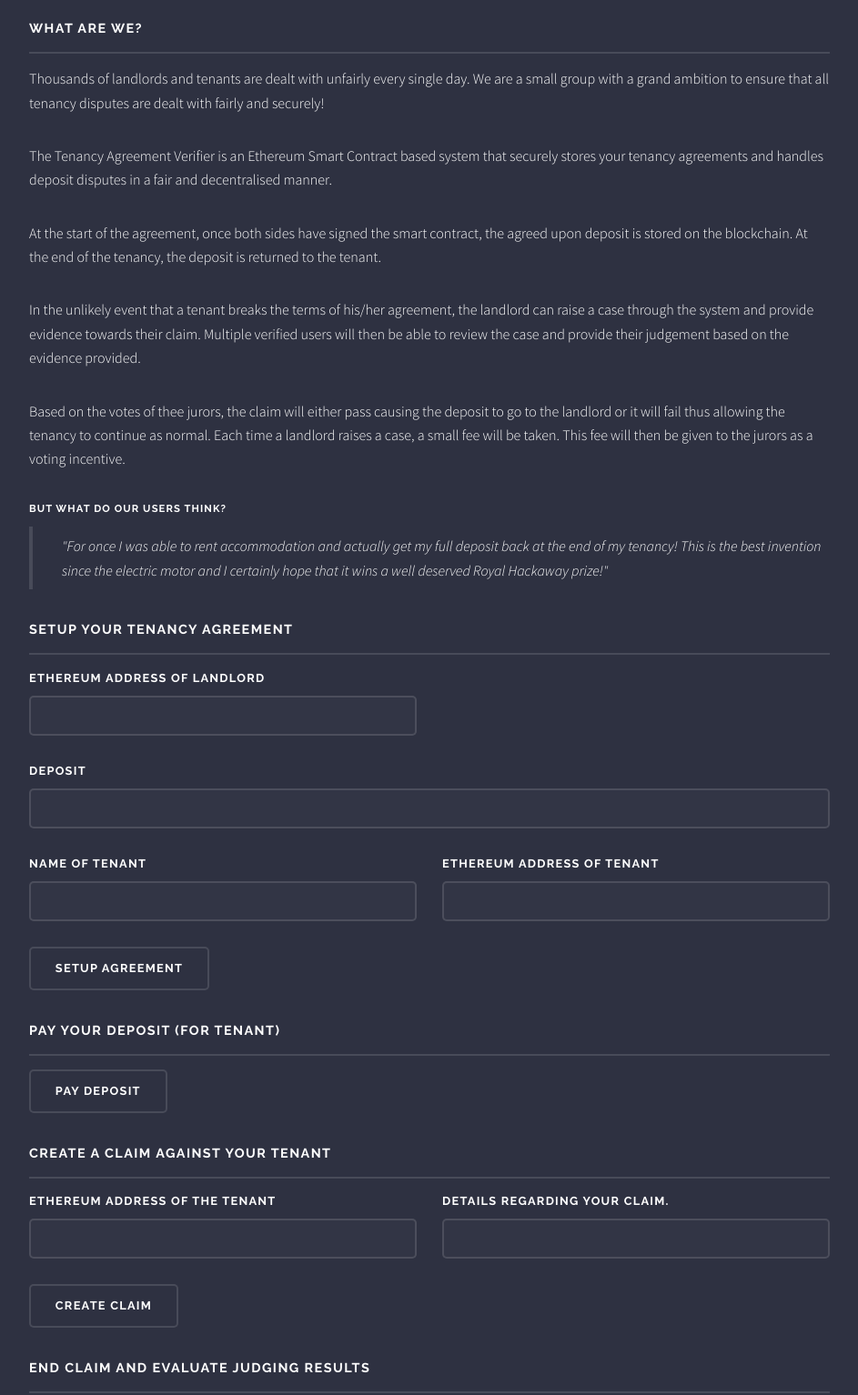
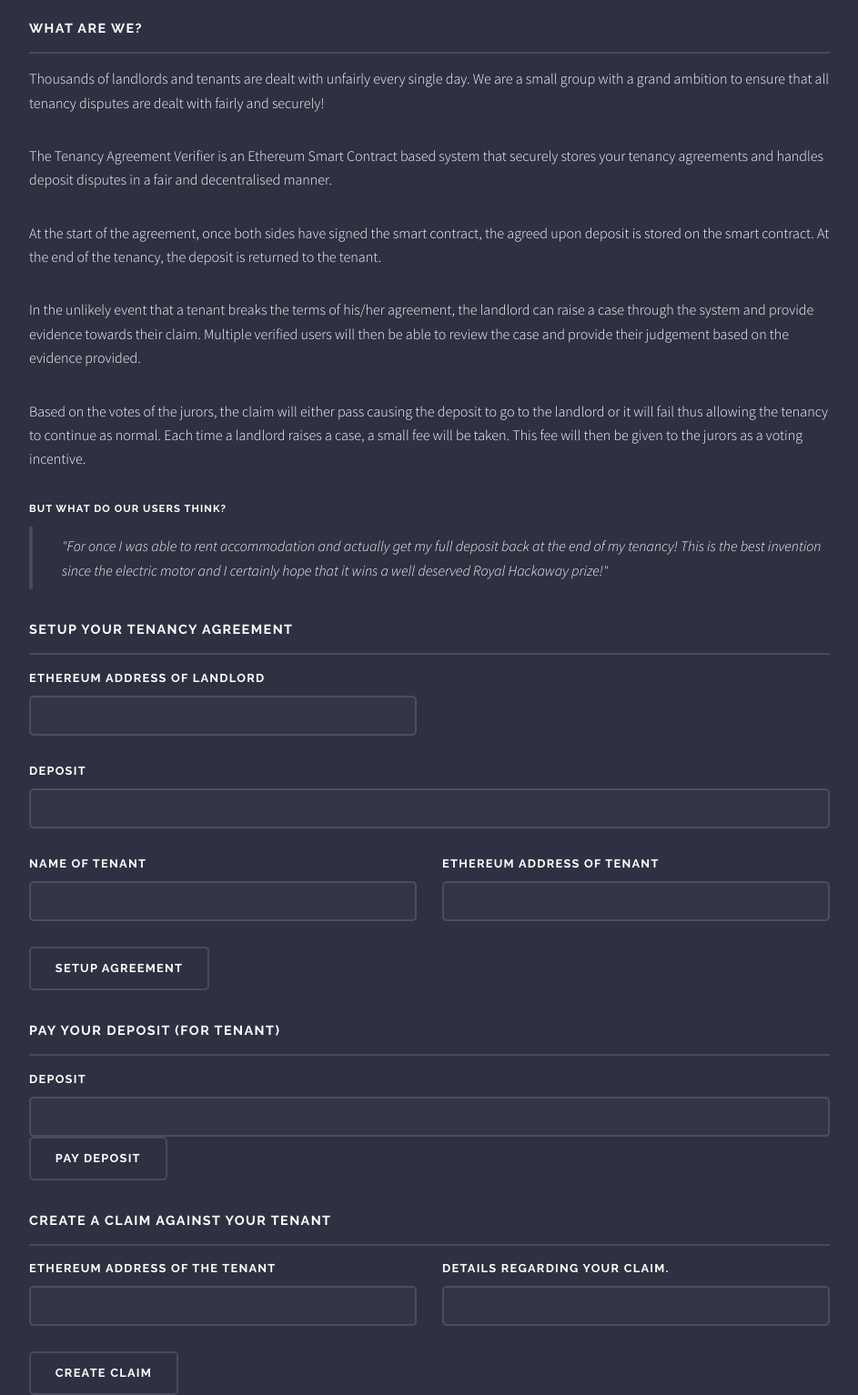
Before and after one commit to TheProgrammingDuck/TenancyAgreementVerifier, a Django app: page / in a window 1280 px wide. Shown: the part 525-2059 px from the top of the page at 91% size, without its empty margins (168-1111 px from the left). Run offline with Django 3.2, Linux system fonts and the light colour scheme.

Commit message:
Fixed minor errors and spelling mistakes

```diff
--- a/Webapp/src/profiles/templates/market.html
+++ b/Webapp/src/profiles/templates/market.html
@@ -100,9 +100,9 @@
 										<h3 class="major">What are we?</h3>
 										<p>Thousands of landlords and tenants are dealt with unfairly every single day. We are a small group with a grand ambition to ensure that all tenancy disputes are dealt with fairly and securely!	</p>
 										<p>The Tenancy Agreement Verifier is an Ethereum Smart Contract based system that securely stores your tenancy agreements and handles deposit disputes in a fair and decentralised manner. </p>
-										<p>At the start of the agreement, once both sides have signed the smart contract, the agreed upon deposit is stored on the blockchain. At the end of the tenancy, the deposit is returned to the tenant. </p>
+										<p>At the start of the agreement, once both sides have signed the smart contract, the agreed upon deposit is stored on the smart contract. At the end of the tenancy, the deposit is returned to the tenant. </p>
 										<p>In the unlikely event that a tenant breaks the terms of his/her agreement, the landlord can raise a case through the system and provide evidence towards their claim. Multiple verified users will then be able to review the case and provide their judgement based on the evidence provided. </p>
-										<p> Based on the votes of thee jurors, the claim will either pass causing the deposit to go to the landlord or it will fail thus allowing the tenancy to continue as normal.
+										<p> Based on the votes of the jurors, the claim will either pass causing the deposit to go to the landlord or it will fail thus allowing the tenancy to continue as normal.
 										Each time a landlord raises a case, a small fee will be taken. This fee will then be given to the jurors as a voting incentive. </p>
 										<h4>But what do our users think?</h4>
 										<blockquote id="setupBegin">"For once I was able to rent accommodation and actually get my full deposit back at the end of my tenancy! This is the best invention since the electric motor and I certainly hope that it wins a well deserved Royal Hackaway prize!"</blockquote>
@@ -176,6 +176,11 @@
 										<div class="20u">
 										<h3 class="major">Pay your deposit (for tenant)</h3>
 
+										<div>
+											<label for="id">Deposit</label>
+											<input type="text" name="payDeposit" id="payDeposit" value="" size="512" />
+										</div>
+
 										<div class="12u" id="payDeposit">
 											<ul class="actions">
 												<li><input type="button" value="Pay Deposit" id="payDepositButton" /></li>
@@ -191,16 +196,15 @@
 												button.onclick = function() {
 													console.log('User clicked payDepositButton');
 
-													payDeposit();
+													var deposit = document.getElementById('payDeposit').value;
+
+													payDeposit(deposit);
 												}
 											});
 
 										</script>
 
 										</div>
-
-
-
 
 										<div class="20u" >
 										<h3 class="major">Create a claim against your tenant</h3>
--- a/Webapp/static/static/js/blockdemo.js
+++ b/Webapp/static/static/js/blockdemo.js
@@ -101,7 +101,9 @@ function payDeposit(depositPrice){
 
     var core = TenancyContract.at('0x250be4dc2186e6fd7d060e7f4e78a233dadfcc8d');
 
-    core.pay({from:window.web3.eth.accounts[0], value: window.web3.toWei(depositPrice, "ether"), gas:400000}, function(err){
+    var deposit = parseInt(depositPrice);
+
+    core.pay({from:window.web3.eth.accounts[0], value: window.web3.toWei(deposit, "ether"), gas:400000}, function(err){
     });
 
     console.log('The deposit has been paid');
```
